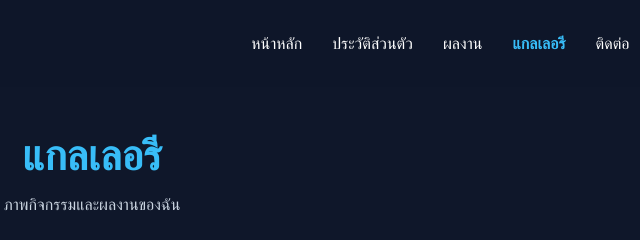
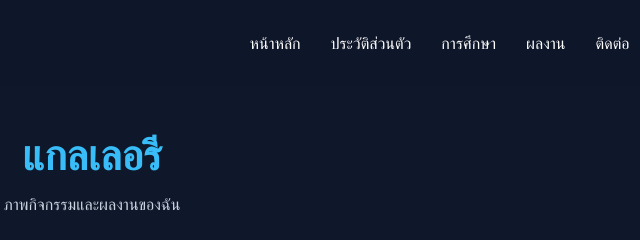
Before and after one commit to Aitthiphon-dev123/portfolio1, a plain HTML site: page gallery.html in a window 1280 px wide. Shown: the top 240 px of the page, 548-1188 px from the left. Drawn offline with Linux system fonts and the light colour scheme.

Commit message:
Update gallery.html

```diff
--- a/gallery.html
+++ b/gallery.html
@@ -30,12 +30,17 @@
         </div>
 
         <ul>
+
             <li><a href="index.html">หน้าหลัก</a></li>
+
             <li><a href="about.html">ประวัติส่วนตัว</a></li>
-            <li><a href="portfolio.html">ผลงาน</a></li>
-            <li><a href="gallery.html">แกลเลอรี</a></li>
+
+            <li><a href="projects.html">การศึกษา</a></li>
+
+            <li><a href="certificates.html">ผลงาน</a></li>
+
             <li><a href="contact.html">ติดต่อ</a></li>
-        </ul>
+
 
     </nav>
 
```
